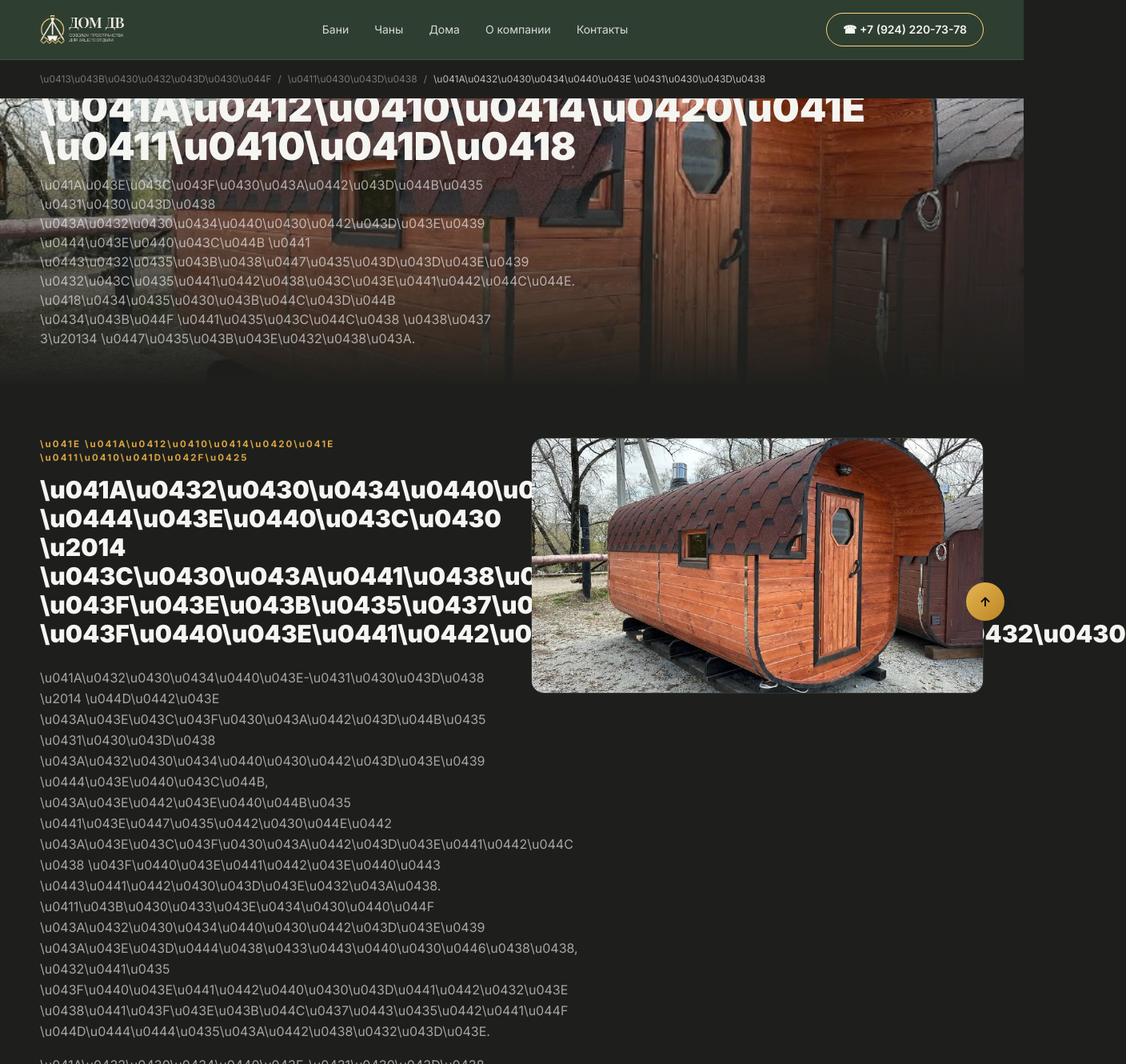
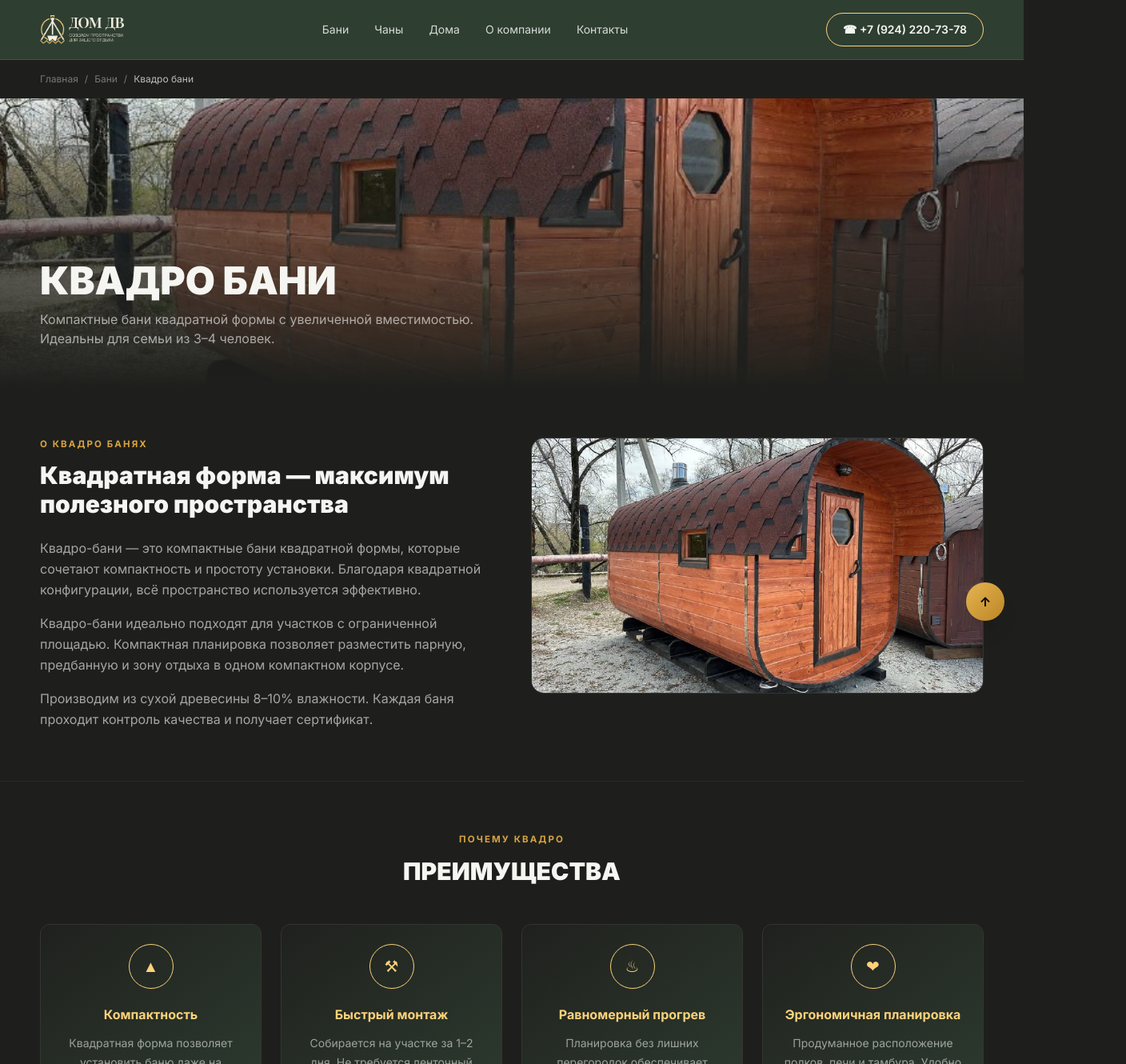
Before and after one commit to Yeminfu/stroim-dv-next, a Next.js app: page /bathhouse/quadro in a window 1280 px wide. Shown: the top 1330 px of the page at 80% size, 1408 px wide, since content can reach past the window. Built offline with nearby package versions, Linux system fonts and the light colour scheme.

Commit message:
encoding

```diff
--- a/app/(inner)/bathhouse/quadro/page.tsx
+++ b/app/(inner)/bathhouse/quadro/page.tsx
@@ -6,89 +6,89 @@ const MODELS = [
   {
     name: "Квадро 3",
     size: "3 м",
-    area: "4,5 м\u00B2",
+    area: "4,5 м²",
     specs: [
-      { label: "Размер", value: "3 \u00D7 1,5 м" },
+      { label: "Размер", value: "3 × 1,5 м" },
       { label: "Высота потолка", value: "2,1 м" },
       { label: "Парная", value: "до 2 чел." },
     ],
-    price: "от 185 000 \u20BD",
-    oldPrice: "210 000 \u20BD",
+    price: "от 185 000 ₽",
+    oldPrice: "210 000 ₽",
   },
   {
     name: "Квадро 4",
     size: "4 м",
-    area: "6 м\u00B2",
+    area: "6 м²",
     specs: [
-      { label: "Размер", value: "4 \u00D7 1,5 м" },
+      { label: "Размер", value: "4 × 1,5 м" },
       { label: "Высота потолка", value: "2,1 м" },
       { label: "Парная", value: "до 3 чел." },
     ],
-    price: "от 240 000 \u20BD",
-    oldPrice: "275 000 \u20BD",
+    price: "от 240 000 ₽",
+    oldPrice: "275 000 ₽",
   },
   {
     name: "Квадро 5",
     size: "5 м",
-    area: "7,5 м\u00B2",
+    area: "7,5 м²",
     specs: [
-      { label: "Размер", value: "5 \u00D7 1,5 м" },
+      { label: "Размер", value: "5 × 1,5 м" },
       { label: "Высота потолка", value: "2,1 м" },
       { label: "Парная", value: "до 4 чел." },
     ],
-    price: "от 310 000 \u20BD",
-    oldPrice: "350 000 \u20BD",
+    price: "от 310 000 ₽",
+    oldPrice: "350 000 ₽",
   },
   {
     name: "Квадро 6 Макси",
     size: "6 м",
-    area: "9 м\u00B2",
+    area: "9 м²",
     specs: [
-      { label: "Размер", value: "6 \u00D7 1,5 м" },
+      { label: "Размер", value: "6 × 1,5 м" },
       { label: "Высота потолка", value: "2,2 м" },
       { label: "Парная", value: "до 4 чел." },
     ],
-    price: "от 385 000 \u20BD",
-    oldPrice: "430 000 \u20BD",
+    price: "от 385 000 ₽",
+    oldPrice: "430 000 ₽",
   },
 ];
 
 const ADVANTAGES = [
   {
-    icon: "\u25B2",
+    icon: "▲",
     title: "Компактность",
-    text: "Квадратная форма позволяет установить баню даже на небольшом участке. Минимальная площадь для размещения \u2014 от 6 м\u00B2.",
+    text: "Квадратная форма позволяет установить баню даже на небольшом участке. Минимальная площадь для размещения — от 6 м².",
   },
   {
-    icon: "\u2692",
+    icon: "⚒",
     title: "Быстрый монтаж",
-    text: "Собирается на участке за 1\u20132 дня. Не требуется ленточный фундамент \u2014 достаточно столбчатого.",
+    text: "Собирается на участке за 1–2 дня. Не требуется ленточный фундамент — достаточно столбчатого.",
   },
   {
-    icon: "\u2668",
+    icon: "♨",
     title: "Равномерный прогрев",
     text: "Планировка без лишних перегородок обеспечивает равномерную циркуляцию пара и быстрый нагрев.",
   },
   {
-    icon: "\u2764",
+    icon: "❤",
     title: "Эргономичная планировка",
-    text: "Продуманное расположение полков, печи и тамбура. Удобно для семьи из 3\u20134 человек.",
+    text: "Продуманное расположение полков, печи и тамбура. Удобно для семьи из 3–4 человек.",
   },
 ];
 
 const OTHER_TYPES = [
   {
-    title: "\u0411\u0430\u043D\u0438-\u0431\u043E\u0447\u043A\u0438",
+    title: "Бани-бочки",
     img: "/images/banya-types/kruglaya.png",
     href: "/bathhouse/bochki",
   },
   {
-    title: "\u041C\u043E\u0434\u0443\u043B\u044C\u043D\u044B\u0435 \u0431\u0430\u043D\u0438",
+    title: "Модульные бани",
     img: "/images/banya-types/module.png",
     href: "/bathhouse/module",
   },
   {
-    title: "\u0411\u0430\u043D\u0438-\u0438\u0437\u0431\u0443\u0448\u043A\u0438",
+    title: "Бани-избушки",
     img: "/images/banya-types/izbushka.png",
     href: "/bathhouse/izbushka",
   },
@@ -100,21 +100,21 @@ export default function QuadroPage() {
       {/* Breadcrumbs */}
       <div className="container-xl py-4 text-xs text-white/40 flex items-center gap-2">
         <Link href="/" className="hover:text-gold transition">
-          \u0413\u043B\u0430\u0432\u043D\u0430\u044F
+          Главная
         </Link>
         <span>/</span>
         <Link href="/bathhouse" className="hover:text-gold transition">
-          \u0411\u0430\u043D\u0438
+          Бани
         </Link>
         <span>/</span>
-        <span className="text-white/70">\u041A\u0432\u0430\u0434\u0440\u043E \u0431\u0430\u043D\u0438</span>
+        <span className="text-white/70">Квадро бани</span>
       </div>
 
       {/* Hero */}
       <section className="relative h-[360px] overflow-hidden">
         <Image
           src="/images/banya-types/quadro.png"
-          alt="\u041A\u0432\u0430\u0434\u0440\u043E \u0431\u0430\u043D\u0438"
+          alt="Квадро бани"
           fill
           className="object-cover"
         />
@@ -122,10 +122,10 @@ export default function QuadroPage() {
         <div className="absolute bottom-0 left-0 right-0 pb-12">
           <div className="container-xl">
             <h1 className="text-4xl sm:text-5xl font-black">
-              \u041A\u0412\u0410\u0414\u0420\u041E \u0411\u0410\u041D\u0418
+              КВАДРО БАНИ
             </h1>
             <p className="mt-3 max-w-xl text-white/60">
-              \u041A\u043E\u043C\u043F\u0430\u043A\u0442\u043D\u044B\u0435 \u0431\u0430\u043D\u0438 \u043A\u0432\u0430\u0434\u0440\u0430\u0442\u043D\u043E\u0439 \u0444\u043E\u0440\u043C\u044B \u0441 \u0443\u0432\u0435\u043B\u0438\u0447\u0435\u043D\u043D\u043E\u0439 \u0432\u043C\u0435\u0441\u0442\u0438\u043C\u043E\u0441\u0442\u044C\u044E. \u0418\u0434\u0435\u0430\u043B\u044C\u043D\u044B \u0434\u043B\u044F \u0441\u0435\u043C\u044C\u0438 \u0438\u0437 3\u20134 \u0447\u0435\u043B\u043E\u0432\u0438\u043A.
+              Компактные бани квадратной формы с увеличенной вместимостью. Идеальны для семьи из 3–4 человек.
             </p>
           </div>
         </div>
@@ -136,26 +136,26 @@ export default function QuadroPage() {
         <div className="container-xl">
           <div className="grid md:grid-cols-2 gap-12 items-start">
             <div>
-              <div className="section-label">\u041E \u041A\u0412\u0410\u0414\u0420\u041E \u0411\u0410\u041D\u042F\u0425</div>
+              <div className="section-label">О КВАДРО БАНЯХ</div>
               <h2 className="text-3xl font-black mt-3">
-                \u041A\u0432\u0430\u0434\u0440\u0430\u0442\u043D\u0430\u044F \u0444\u043E\u0440\u043C\u0430 \u2014 \u043C\u0430\u043A\u0441\u0438\u043C\u0443\u043C \u043F\u043E\u043B\u0435\u0437\u043D\u043E\u0433\u043E \u043F\u0440\u043E\u0441\u0442\u0440\u0430\u043D\u0441\u0442\u0432\u0430
+                Квадратная форма — максимум полезного пространства
               </h2>
               <div className="mt-6 space-y-4 text-white/60 leading-relaxed">
                 <p>
-                  \u041A\u0432\u0430\u0434\u0440\u043E-\u0431\u0430\u043D\u0438 \u2014 \u044D\u0442\u043E \u043A\u043E\u043C\u043F\u0430\u043A\u0442\u043D\u044B\u0435 \u0431\u0430\u043D\u0438 \u043A\u0432\u0430\u0434\u0440\u0430\u0442\u043D\u043E\u0439 \u0444\u043E\u0440\u043C\u044B, \u043A\u043E\u0442\u043E\u0440\u044B\u0435 \u0441\u043E\u0447\u0435\u0442\u0430\u044E\u0442 \u043A\u043E\u043C\u043F\u0430\u043A\u0442\u043D\u043E\u0441\u0442\u044C \u0438 \u043F\u0440\u043E\u0441\u0442\u043E\u0440\u0443 \u0443\u0441\u0442\u0430\u043D\u043E\u0432\u043A\u0438. \u0411\u043B\u0430\u0433\u043E\u0434\u0430\u0440\u044F \u043A\u0432\u0430\u0434\u0440\u0430\u0442\u043D\u043E\u0439 \u043A\u043E\u043D\u0444\u0438\u0433\u0443\u0440\u0430\u0446\u0438\u0438, \u0432\u0441\u0435 \u043F\u0440\u043E\u0441\u0442\u0440\u0430\u043D\u0441\u0442\u0432\u043E \u0438\u0441\u043F\u043E\u043B\u044C\u0437\u0443\u0435\u0442\u0441\u044F \u044D\u0444\u0444\u0435\u043A\u0442\u0438\u0432\u043D\u043E.
+                  Квадро-бани — это компактные бани квадратной формы, которые сочетают компактность и простоту установки. Благодаря квадратной конфигурации, всё пространство используется эффективно.
                 </p>
                 <p>
-                  \u041A\u0432\u0430\u0434\u0440\u043E-\u0431\u0430\u043D\u0438 \u0438\u0434\u0435\u0430\u043B\u044C\u043D\u043E \u043F\u043E\u0434\u0445\u043E\u0434\u044F\u0442 \u0434\u043B\u044F \u0443\u0447\u0430\u0441\u0442\u043A\u043E\u0432 \u0441 \u043E\u0433\u0440\u0430\u043D\u0438\u0447\u0435\u043D\u043D\u043E\u0439 \u043F\u043B\u043E\u0449\u0430\u0434\u044C\u044E. \u041A\u043E\u043C\u043F\u0430\u043A\u0442\u043D\u0430\u044F \u043F\u043B\u0430\u043D\u0438\u0440\u043E\u0432\u043A\u0430 \u043F\u043E\u0437\u0432\u043E\u043B\u044F\u0435\u0442 \u0440\u0430\u0437\u043C\u0435\u0441\u0442\u0438\u0442\u044C \u043F\u0430\u0440\u043D\u0443\u044E, \u043F\u0440\u0435\u0434\u0431\u0430\u043D\u043D\u0443\u044E \u0438 \u0437\u043E\u043D\u0443 \u043E\u0442\u0434\u044B\u0445\u0430 \u0432 \u043E\u0434\u043D\u043E\u043C \u043A\u043E\u043C\u043F\u0430\u043A\u0442\u043D\u043E\u043C \u043A\u043E\u0440\u043F\u0443\u0441\u0435.
+                  Квадро-бани идеально подходят для участков с ограниченной площадью. Компактная планировка позволяет разместить парную, предбанную и зону отдыха в одном компактном корпусе.
                 </p>
                 <p>
-                  \u041F\u0440\u043E\u0438\u0437\u0432\u043E\u0434\u0438\u043C \u0438\u0437 \u0441\u0443\u0445\u043E\u0439 \u0434\u0440\u0435\u0432\u0435\u0441\u0438\u043D\u044B 8\u201310% \u0432\u043B\u0430\u0436\u043D\u043E\u0441\u0442\u0438. \u041A\u0430\u0436\u0434\u0430\u044F \u0431\u0430\u043D\u044F \u043F\u0440\u043E\u0445\u043E\u0434\u0438\u0442 \u043A\u043E\u043D\u0442\u0440\u043E\u043B\u044C \u043A\u0430\u0447\u0435\u0441\u0442\u0432\u0430 \u0438 \u043F\u043E\u043B\u0443\u0447\u0430\u0435\u0442 \u0441\u0435\u0440\u0442\u0438\u0444\u0438\u043A\u0430\u0442 \u043A\u0430\u0447\u0435\u0441\u0442\u0432\u0430.
+                  Производим из сухой древесины 8–10% влажности. Каждая баня проходит контроль качества и получает сертификат.
                 </p>
               </div>
             </div>
             <div className="relative h-[320px] w-full rounded-2xl overflow-hidden border border-white/10">
               <Image
                 src="/images/banya-types/quadro.png"
-                alt="\u041A\u0432\u0430\u0434\u0440\u043E \u0431\u0430\u043D\u044F \u0438\u0437\u043D\u0443\u0442\u0440\u0438"
+                alt="Квадро баня изнутри"
                 fill
                 className="object-cover"
               />
@@ -168,8 +168,8 @@ export default function QuadroPage() {
       <section className="py-16 border-y border-white/5">
         <div className="container-xl">
           <div className="text-center">
-            <div className="section-label">\u041F\u041E\u0427\u0415\u041C\u0423 \u041A\u0412\u0410\u0414\u0420\u041E</div>
-            <h2 className="text-3xl font-black mt-3">\u041F\u0420\u0415\u0418\u041C\u0423\u0429\u0415\u0421\u0422\u0412\u0410</h2>
+            <div className="section-label">ПОЧЕМУ КВАДРО</div>
+            <h2 className="text-3xl font-black mt-3">ПРЕИМУЩЕСТВА</h2>
           </div>
           <div className="grid sm:grid-cols-2 lg:grid-cols-4 gap-6 mt-12">
             {ADVANTAGES.map((a) => (
@@ -189,8 +189,8 @@ export default function QuadroPage() {
       <section className="py-16">
         <div className="container-xl">
           <div className="text-center">
-            <div className="section-label">\u041A\u0410\u0422\u0410\u041B\u041E\u0413 \u041C\u041E\u0414\u0415\u041B\u0415\u0419</div>
-            <h2 className="text-3xl font-black mt-3">\u041A\u0412\u0410\u0414\u0420\u041E-\u0411\u0410\u041D\u0418</h2>
+            <div className="section-label">КАТАЛОГ МОДЕЛЕЙ</div>
+            <h2 className="text-3xl font-black mt-3">КВАДРО-БАНИ</h2>
           </div>
 
           <div className="grid sm:grid-cols-2 gap-5 mt-12">
@@ -202,10 +202,10 @@ export default function QuadroPage() {
                       <h3 className="text-2xl font-black">{m.name}</h3>
                       <div className="mt-2 flex items-center gap-3 text-sm text-white/50">
                         <span className="inline-flex items-center gap-1">
-                          <span className="text-gold">\u25A0</span> {m.size}
+                          <span className="text-gold">■</span> {m.size}
                         </span>
                         <span className="inline-flex items-center gap-1">
-                          <span className="text-gold">\u2302</span> {m.area}
+                          <span className="text-gold">⌂</span> {m.area}
                         </span>
                       </div>
                     </div>
@@ -231,7 +231,7 @@ export default function QuadroPage() {
                     href="#calculator"
                     className="mt-6 block text-center gold-gradient text-black font-bold rounded-lg py-3 hover:brightness-110 transition"
                   >
-                    \u0417\u0410\u041A\u0410\u0417\u0410\u0422\u042C
+                    ЗАКАЗАТЬ
                   </a>
                 </div>
               </div>
@@ -245,19 +245,19 @@ export default function QuadroPage() {
         <div className="container-xl">
           <div className="card rounded-2xl p-10 grid md:grid-cols-2 gap-10 items-center">
             <div>
-              <div className="section-label">\u0417\u0410\u041A\u0410\u0416\u0418\u0422\u0415 \u041A\u0412\u0410\u0414\u0420\u041E</div>
+              <div className="section-label">ЗАКАЖИТЕ КВАДРО</div>
               <h2 className="text-3xl font-black mt-3">
-                \u041F\u041E\u0414\u0411\u0415\u0420\u0415\u041C \u041C\u041E\u0414\u0415\u041B\u042C \u041F\u041E\u0414 \u0412\u0410\u0428\u0418 \u041D\u0423\u0416\u0414\u042B
+                ПОДБЕРЕМ МОДЕЛЬ ПОД ВАШИ НУЖДЫ
               </h2>
               <p className="mt-4 text-white/60">
-                \u041E\u0441\u0442\u0430\u0432\u044C\u0442\u0435 \u0437\u0430\u044F\u0432\u043A\u0443 \u2014 \u043C\u044B \u0441\u0432\u044F\u0436\u0435\u043C\u0441\u044F \u0441 \u0432\u0430\u043C\u0438, \u043F\u043E\u0434\u0441\u043A\u0430\u0436\u0435\u043C \u043F\u043E \u0441\u0442\u043E\u0438\u043C\u043E\u0441\u0442\u0438 \u0438 \u0441\u0440\u043E\u043A\u0430\u043C.
+                Оставьте заявку — мы свяжемся с вами, подскажем по стоимости и срокам.
               </p>
               <ContactForm />
             </div>
             <div className="relative h-[280px] w-full rounded-xl overflow-hidden">
               <Image
                 src="/images/banya-types/quadro.png"
-                alt="\u041A\u0432\u0430\u0434\u0440\u043E \u0431\u0430\u043D\u044F"
+                alt="Квадро баня"
                 fill
                 className="object-cover"
               />
@@ -270,8 +270,8 @@ export default function QuadroPage() {
       <section className="py-16 border-t border-white/5">
         <div className="container-xl">
           <div className="text-center">
-            <div className="section-label">\u0414\u0420\u0423\u0413\u0418\u0415 \u0422\u0418\u041F\u042B \u0411\u0410\u041D\u042C</div>
-            <h2 className="text-3xl font-black mt-3">\u0421\u041C\u041E\u0422\u0420\u0415\u0422\u042E \u0422\u0410\u041A\u0416\u0415</h2>
+            <div className="section-label">ДРУГИЕ ТИПЫ БАНЬ</div>
+            <h2 className="text-3xl font-black mt-3">СМОТРИТЕ ТАКЖЕ</h2>
           </div>
           <div className="grid sm:grid-cols-3 gap-5 mt-10">
             {OTHER_TYPES.map((t) => (
```
